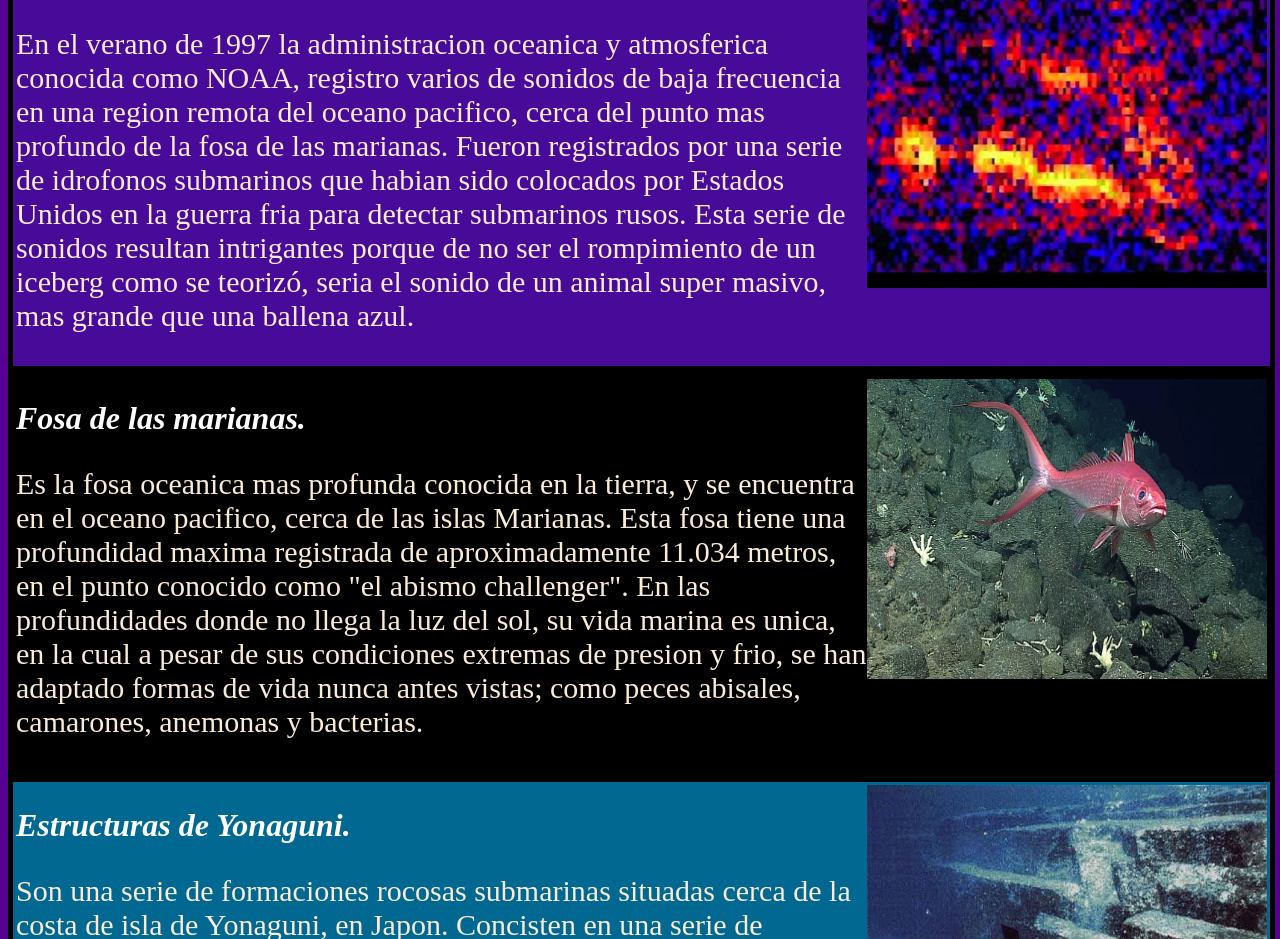
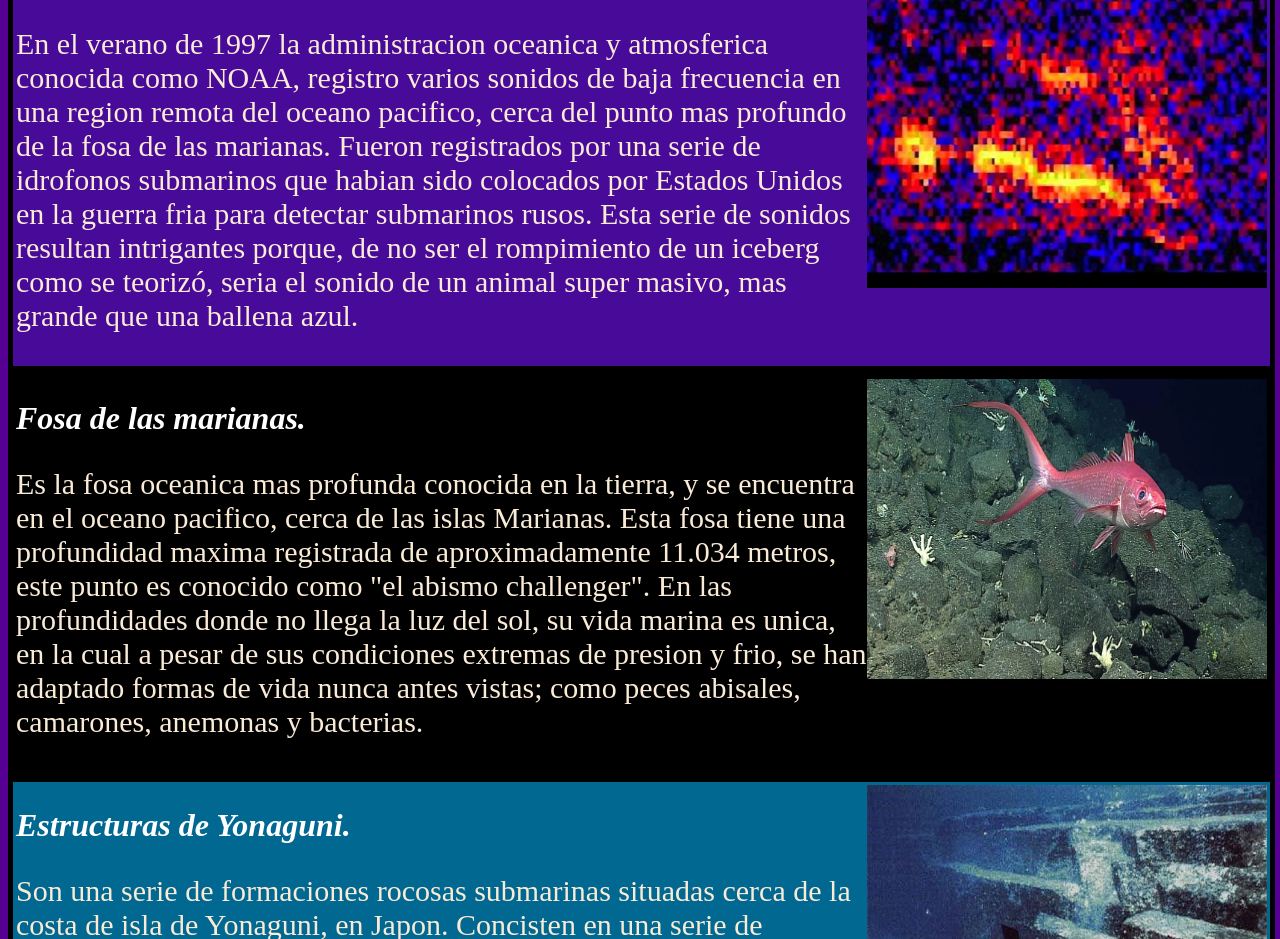
Before and after one commit to Daanti/Daanti.github.io, a plain HTML site: page about/about.html in a window 1280 px wide. Shown: the part 707-1646 px from the top of the page. Drawn offline with Linux system fonts and the light colour scheme.

Commit message:
Update about.html

```diff
--- a/about/about.html
+++ b/about/about.html
@@ -67,10 +67,10 @@
         </h1>
 
         <p>
-                    En el verano de 1997 la administracion oceanica y atmosferica conocida como NOAA, registro varios de sonidos
+                    En el verano de 1997 la administracion oceanica y atmosferica conocida como NOAA, registro varios sonidos
         de baja frecuencia en una region remota del oceano pacifico, cerca del punto mas profundo de la fosa de las
         marianas. Fueron registrados por una serie de idrofonos submarinos que habian sido colocados por
-        Estados Unidos en la guerra fria para detectar submarinos rusos. Esta serie de sonidos resultan intrigantes porque
+        Estados Unidos en la guerra fria para detectar submarinos rusos. Esta serie de sonidos resultan intrigantes porque,
         de no ser el rompimiento de un iceberg como se teorizó, seria el sonido de un animal super masivo, mas grande
         que una ballena azul.
 
@@ -91,7 +91,7 @@
 
             <p>
                             Es la fosa oceanica mas profunda conocida en la tierra, y se encuentra en el oceano pacifico, cerca de las islas
-            Marianas. Esta fosa tiene una profundidad maxima registrada de aproximadamente 11.034 metros, en el punto conocido
+            Marianas. Esta fosa tiene una profundidad maxima registrada de aproximadamente 11.034 metros, este punto es conocido
             como "el abismo challenger". En las profundidades donde no llega la luz del sol, su vida marina es unica, en la cual a pesar
             de sus condiciones extremas de presion y frio, se han adaptado formas de vida nunca antes vistas; como peces abisales,
             camarones, anemonas y bacterias.
```
